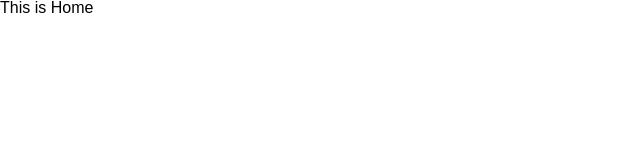
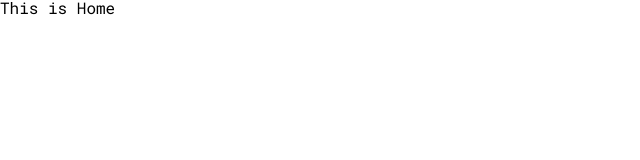
Before and after one commit to HJ2Yoon/react-typescript-bolierplate, a React (Create React App) app: page / in a window 1280 px wide. Shown: the top 160 px of the page, without its empty margins (0-640 px from the left). Built offline with nearby package versions, Linux system fonts and the light colour scheme.

Commit message:
📄 Add Font css

```diff
--- /dev/null
+++ b/src/assets/fonts/Font.css
@@ -0,0 +1,39 @@
+@font-face {
+  font-family: 'Roboto Mono';
+  font-style: normal;
+  font-weight: 400;
+  src: url(./RobotoMono-Regular.ttf) format('truetype');
+  font-display: swap;
+}
+
+@font-face {
+  font-family: 'Roboto Mono';
+  font-style: bold;
+  font-weight: 700;
+  src: url(./RobotoMono-Bold.ttf) format('truetype');
+  font-display: swap;
+}
+
+@font-face {
+  font-family: 'Noto Sans KR';
+  font-style: normal;
+  font-weight: 400;
+  src: local('NotoSansKR') url(./Noto_Sans_KR-Regular.woff2) format('woff2');
+  font-display: swap;
+}
+
+@font-face {
+  font-family: 'Noto Sans KR';
+  font-style: bold;
+  font-weight: 700;
+  src: local('NotoSansKR') url(./Noto_Sans_KR-Bold.woff2) format('woff2');
+  font-display: swap;
+}
+
+/*
+    Web Fonts from Google Fonts
+
+    Use the following CSS rules to specify these families:
+    font-family: 'Roboto Mono', sans-serif; 300 400 700
+	font-family: 'Nato Sans KR', sans-serif; 300 400 700
+*/
--- a/src/global-styles.ts
+++ b/src/global-styles.ts
@@ -1,46 +1,8 @@
 import { createGlobalStyle } from 'styled-components';
 import reset from 'styled-reset';
+import './assets/fonts/Font.css';
 
 const GlobalStyle = createGlobalStyle`
-@font-face {
-  font-family: 'Roboto Mono';
-  font-style: normal;
-  font-weight: 400;
-  src: url(./assets/fonts/RobotoMono-Regular.ttf) format('truetype');
-  font-display: swap;
-}
-
-@font-face {
-  font-family: 'Roboto Mono';
-  font-style: bold;
-  font-weight: 700;
-  src: url(./assets/fonts/RobotoMono-Bold.ttf) format('truetype');
-  font-display: swap;
-}
-
-@font-face {
-  font-family: 'Noto Sans KR';
-  font-style: normal;
-  font-weight: 400;
-  src: local("NotoSansKR") url(./assets/fonts/NotoSansKR-Regular.woff2) format('woff2');
-  font-display: swap;
-}
-
-@font-face {
-  font-family: 'Noto Sans KR';
-  font-style: bold;
-  font-weight: 700;
-  src: local("NotoSansKR") url(./assets/fonts/NotoSansKR-Bold.woff2) format('woff2');
-  font-display: swap;
-}
-
-/*
-    Web Fonts from Google Fonts
-
-    Use the following CSS rules to specify these families:
-    font-family: 'Roboto Mono', sans-serif; 300 400 700
-	font-family: 'Nato Sans KR', sans-serif; 300 400 700
-*/
 
 ${reset}
 
@@ -60,7 +22,7 @@ a, dl, dt, dd, ol, ul, li, form, label, table {
 }
 body {
   line-height: 1;
-  font-family: 'Noto Sans KR', sans-serif;
+  font-family: 'Roboto Mono', sans-serif;
 }
 ol, ul {
   list-style: none;
```
